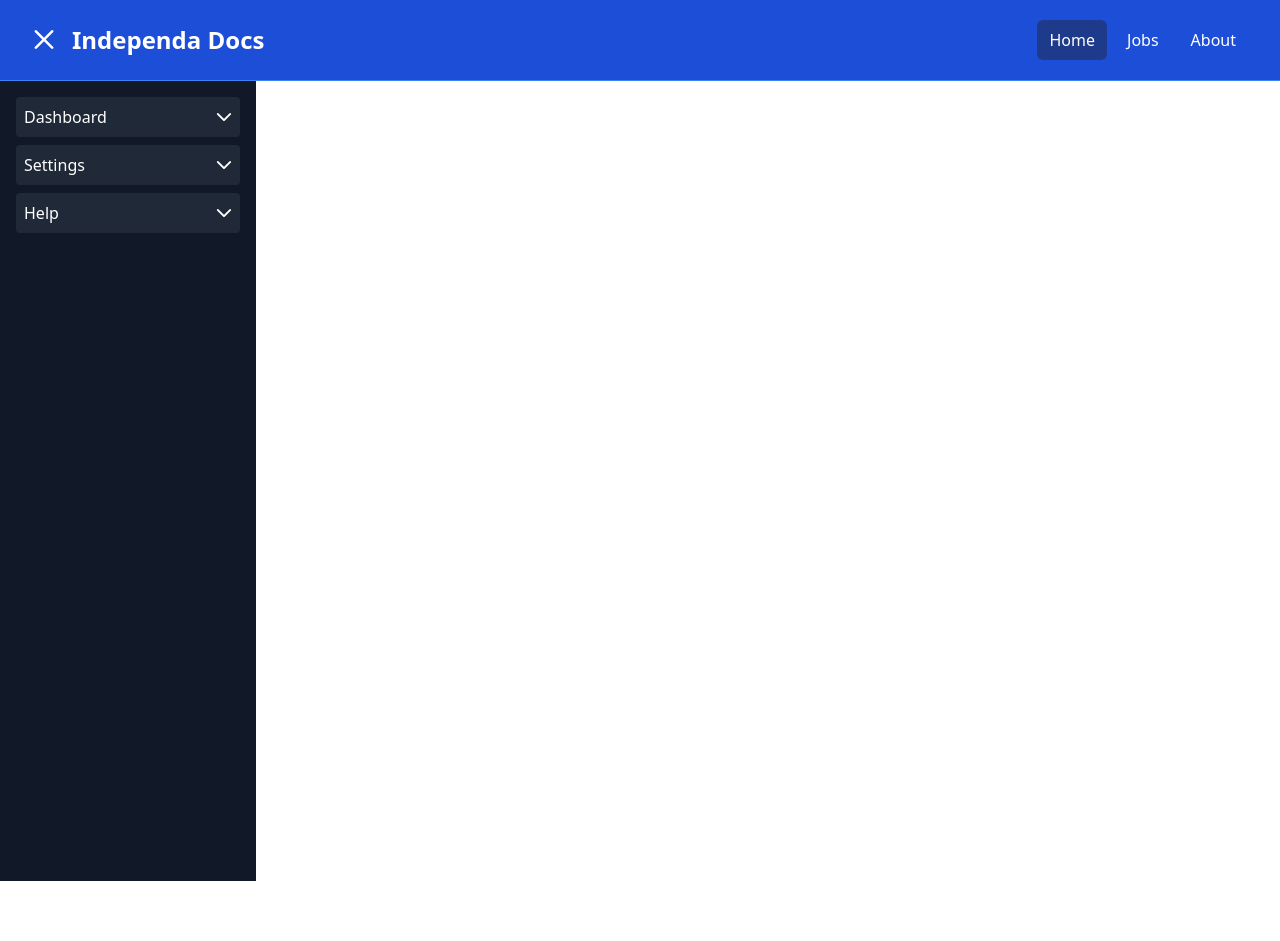
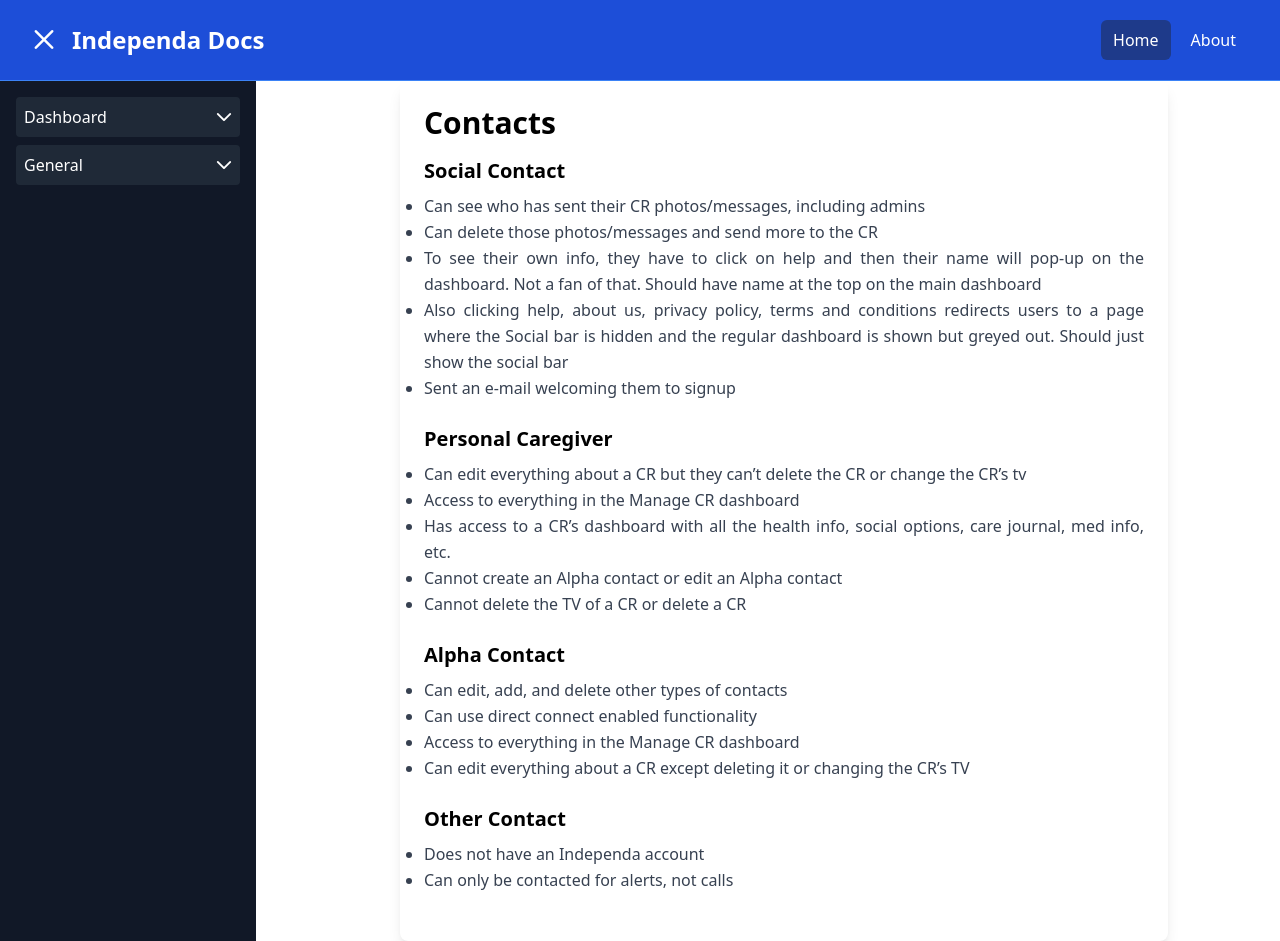
Before and after one commit to jnavarro30/independa-docs, a Vue app in the folder client/: page /contacts in a window 1280 px wide. Before the commit the page ends 881 px from the top, so only its background shows below. Built offline with nearby package versions, Linux system fonts and the light colour scheme.

Commit message:
open section chevron arrows

```diff
--- a/client/src/components/Navbar.vue
+++ b/client/src/components/Navbar.vue
@@ -35,11 +35,6 @@
               >Home</RouterLink
             >
             <RouterLink
-              to="/jobs"
-              class="text-white hover:bg-blue-900 hover:text-white rounded-md px-3 py-2"
-              >Jobs</RouterLink
-            >
-            <RouterLink
               to="/about"
               class="text-white hover:bg-blue-900 hover:text-white rounded-md px-3 py-2"
               >About</RouterLink
--- a/client/src/components/PageContent.vue
+++ b/client/src/components/PageContent.vue
@@ -13,10 +13,14 @@
       <h2 v-if="section.heading" class="text-xl font-semibold mb-2">
         {{ section.heading }}
       </h2>
-      <p v-if="section.text" class="text-gray-700 leading-relaxed">
-        {{ section.text }}
-      </p>
-      <img
+      <ul
+        v-for="(text, index) in section.text"
+        :key="index"
+        class="text-gray-700 leading-relaxed text-justify list-disc"
+      >
+        <li>{{ text }}</li>
+      </ul>
+      <!-- <img
         v-if="section.image"
         :src="section.image"
         :alt="section.imageAlt || 'Image'"
@@ -29,7 +33,7 @@
         class="text-green-600 hover:underline mt-2 inline-block"
       >
         {{ section.link.text }}
-      </a>
+      </a> -->
     </div>
   </div>
 </template>
--- a/client/src/components/Sidebar.vue
+++ b/client/src/components/Sidebar.vue
@@ -17,21 +17,29 @@
     ],
   },
   {
-    title: 'Settings',
+    title: 'General',
     links: [
-      { name: 'Profile', to: '/profile' },
-      { name: 'Preferences', to: '/preferences' },
+      { name: 'Contacts', to: '/contacts' },
+      // { name: 'Preferences', to: '/preferences' },
     ],
   },
-  {
-    title: 'Help',
-    links: [
-      { name: 'FAQ', to: '/faq' },
-      { name: 'Support', to: '/support' },
-    ],
-  },
+  // {
+  //   title: 'Settings',
+  //   links: [
+  //     { name: 'Profile', to: '/profile' },
+  //     { name: 'Preferences', to: '/preferences' },
+  //   ],
+  // },
+  // {
+  //   title: 'Help',
+  //   links: [
+  //     { name: 'FAQ', to: '/faq' },
+  //     { name: 'Support', to: '/support' },
+  //   ],
+  // },
 ])
 
+const openCloseIcon = () => {}
 const toggleAccordion = (index) => {
   openIndex.value = openIndex.value === index ? null : index
 }
@@ -51,7 +59,8 @@
           class="w-full flex justify-between items-center bg-gray-800 p-2 rounded"
         >
           <span>{{ section.title }}</span>
-          <i class="pi pi-chevron-down"></i>
+          <i v-if="openIndex === index" class="pi pi-chevron-right"></i>
+          <i v-else class="pi pi-chevron-down"></i>
         </button>
 
         <!-- Accordion Content -->
--- a/client/src/router/index.js
+++ b/client/src/router/index.js
@@ -1,6 +1,7 @@
 import { createRouter, createWebHistory } from 'vue-router'
 import HomeView from '../views/HomeView.vue'
 import AboutView from '@/views/AboutView.vue'
+import ContactsView from '@/views/ContactsView.vue'
 
 const router = createRouter({
   history: createWebHistory(import.meta.env.BASE_URL),
@@ -15,6 +16,11 @@
       name: 'about',
       component: AboutView,
     },
+    {
+      path: '/contacts',
+      name: 'contacts',
+      component: ContactsView,
+    },
     // {
     //   path: '/about',
     //   name: 'about',
--- /dev/null
+++ b/client/src/views/ContactsView.vue
@@ -0,0 +1,53 @@
+<script setup>
+import { ref } from 'vue'
+import PageContent from '@/components/PageContent.vue'
+
+const pageTitle = ref('Contacts')
+const pageContent = ref([
+  {
+    heading: 'Social Contact',
+    text: [
+      'Can see who has sent their CR photos/messages, including admins',
+      'Can delete those photos/messages and send more to the CR',
+      'To see their own info, they have to click on help and then their name will pop-up on the dashboard. Not a fan of that. Should have name at the top on the main dashboard',
+      'Also clicking help, about us, privacy policy, terms and conditions redirects users to a page where the Social bar is hidden and the regular dashboard is shown but greyed out. Should just show the social bar',
+      'Sent an e-mail welcoming them to signup',
+    ],
+  },
+  {
+    heading: 'Personal Caregiver',
+    text: [
+      'Can edit everything about a CR but they can’t delete the CR or change the CR’s tv',
+      'Access to everything in the Manage CR dashboard',
+      'Has access to a CR’s dashboard with all the health info, social options, care journal, med info, etc.',
+      'Cannot create an Alpha contact or edit an Alpha contact',
+      'Cannot delete the TV of a CR or delete a CR',
+    ],
+  },
+  {
+    heading: 'Alpha Contact',
+    text: [
+      'Can edit, add, and delete other types of contacts',
+      'Can use direct connect enabled functionality',
+      'Access to everything in the Manage CR dashboard',
+      'Can edit everything about a CR except deleting it or changing the CR’s TV',
+    ],
+  },
+  {
+    heading: 'Other Contact',
+    text: ['Does not have an Independa account', 'Can only be contacted for alerts, not calls'],
+  },
+  // {
+  //   image: 'https://via.placeholder.com/800x400', // Replace with an actual image
+  //   imageAlt: 'Example Image',
+  // },
+  // {
+  //   text: 'Learn more about our services and features.',
+  //   link: { text: 'Visit Our Website', url: 'https://independa.com' },
+  // },
+])
+</script>
+
+<template>
+  <PageContent :title="pageTitle" :content="pageContent" />
+</template>
```
